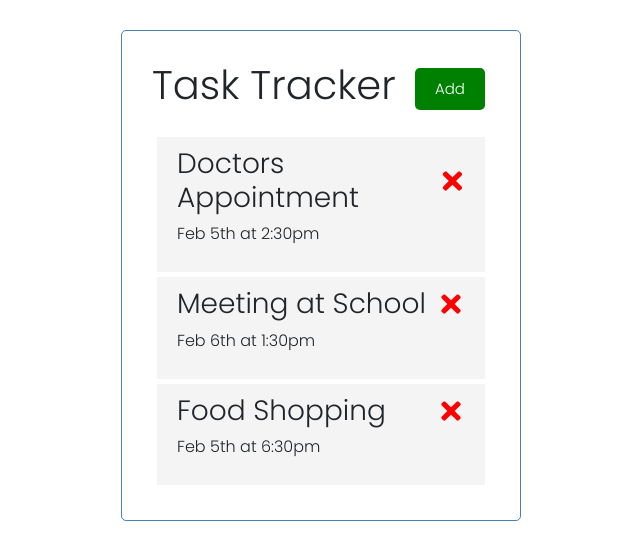
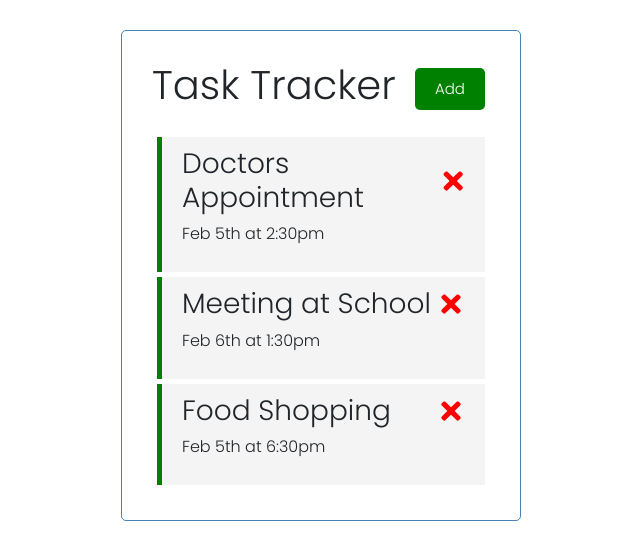
Before and after one commit to miladxdev/react-todo-app, a React (Create React App) app: page / in a window 1280 px wide. Shown: the top 560 px of the page, without its empty margins (319-959 px from the left). Built offline with nearby package versions, Linux system fonts and the light colour scheme; the HTML template or start-up script is replaced by a standard one.

Commit message:
toggle reminder

```diff
--- a/src/App.js
+++ b/src/App.js
@@ -30,10 +30,16 @@
     setTasks(tasks.filter((task) => task.id !== id))
   }
 
+  // toggle reminder
+  const toggleReminder = (id) => {
+    setTasks(tasks.map((task) => task.id === id
+    ? {...task, reminder: !task.reminder } : task))
+    console.log(id);
+  }
   return (
     <div className="container">
       <Header />
-      <Tasks tasks={tasks} onDelete={deleteTask} />
+      {tasks.length > 0 ? ( <Tasks tasks={tasks} onDelete={deleteTask} onToggle={toggleReminder} />) : 'No Task to show' }
     </div>
   );
 }
--- a/src/components/Task.js
+++ b/src/components/Task.js
@@ -1,12 +1,13 @@
 import { FaTimes } from 'react-icons/fa'
 
-const Task = ( {task, onDelete} ) => {
+const Task = ( {task, onDelete, onToggle} ) => {
     return (
-        <div className='task'>
+        <div className={`task ${task.reminder ? 'reminder' : ''}`} onDoubleClick={() => onToggle(task.id)}>
             <h3>
                 {task.text} <FaTimes
                 style={{color: 'red', cursor: 'poiner'}}
-                onClick={() => onDelete(task.id)} />
+                onClick={() => onDelete(task.id)}
+                 />
             </h3>
             <p>{task.day}</p>
         </div>
--- a/src/components/Tasks.js
+++ b/src/components/Tasks.js
@@ -1,11 +1,11 @@
 import Task from './Task'
 
-const Tasks = ( {tasks, onDelete} ) => {
+const Tasks = ( {tasks, onDelete, onToggle} ) => {
 
     return (
         <div>
             {tasks.map((task) => (
-                <Task key={task.id} task={task} onDelete={onDelete} />
+            <Task key={task.id} task={task} onDelete={onDelete} onToggle={onToggle} />
             ))}
         </div>
     )
--- a/src/index.css
+++ b/src/index.css
@@ -61,7 +61,7 @@
   cursor: pointer;
 }
 
-.task-reminder {
+.reminder {
   border-left: 5px solid green;
 }
 
```
